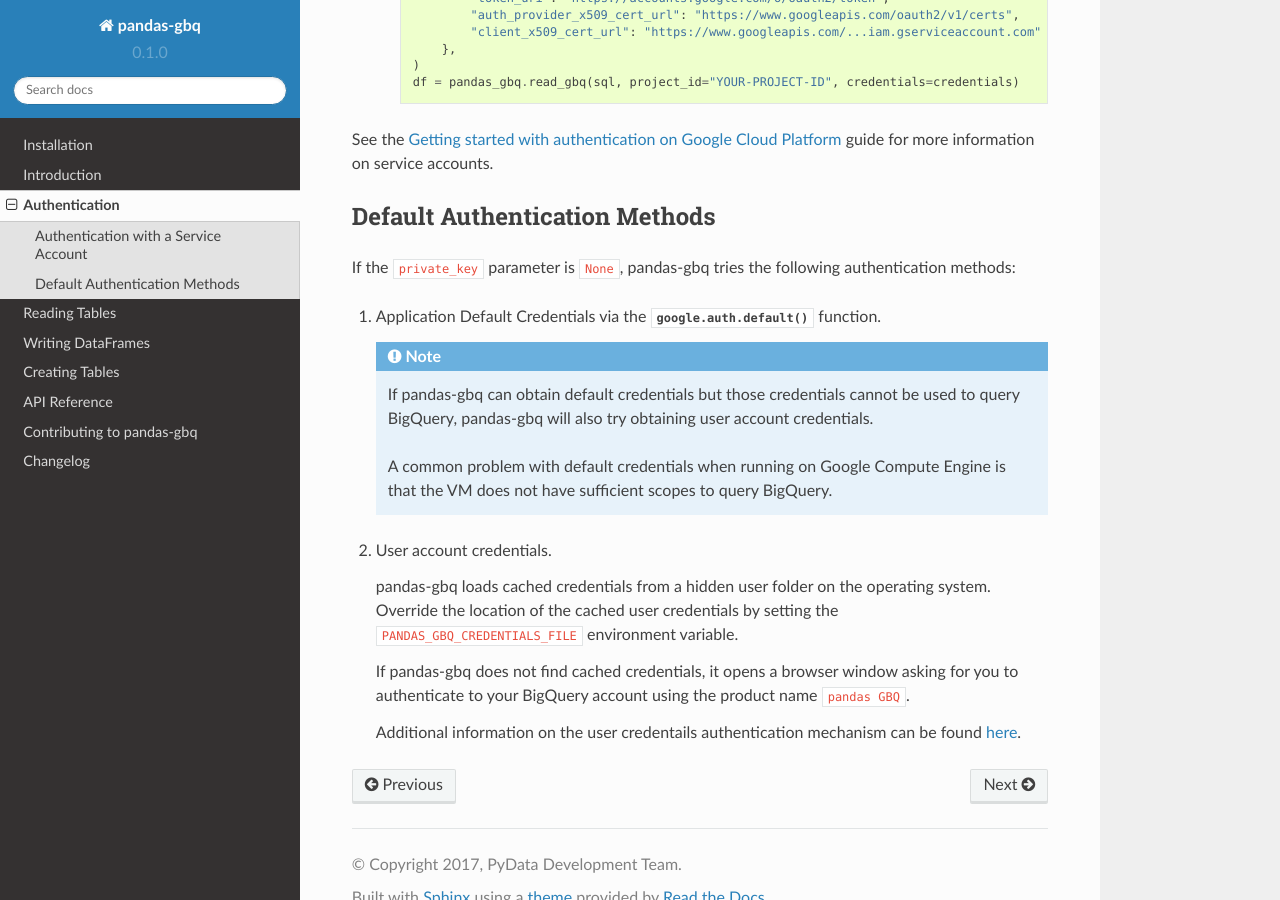
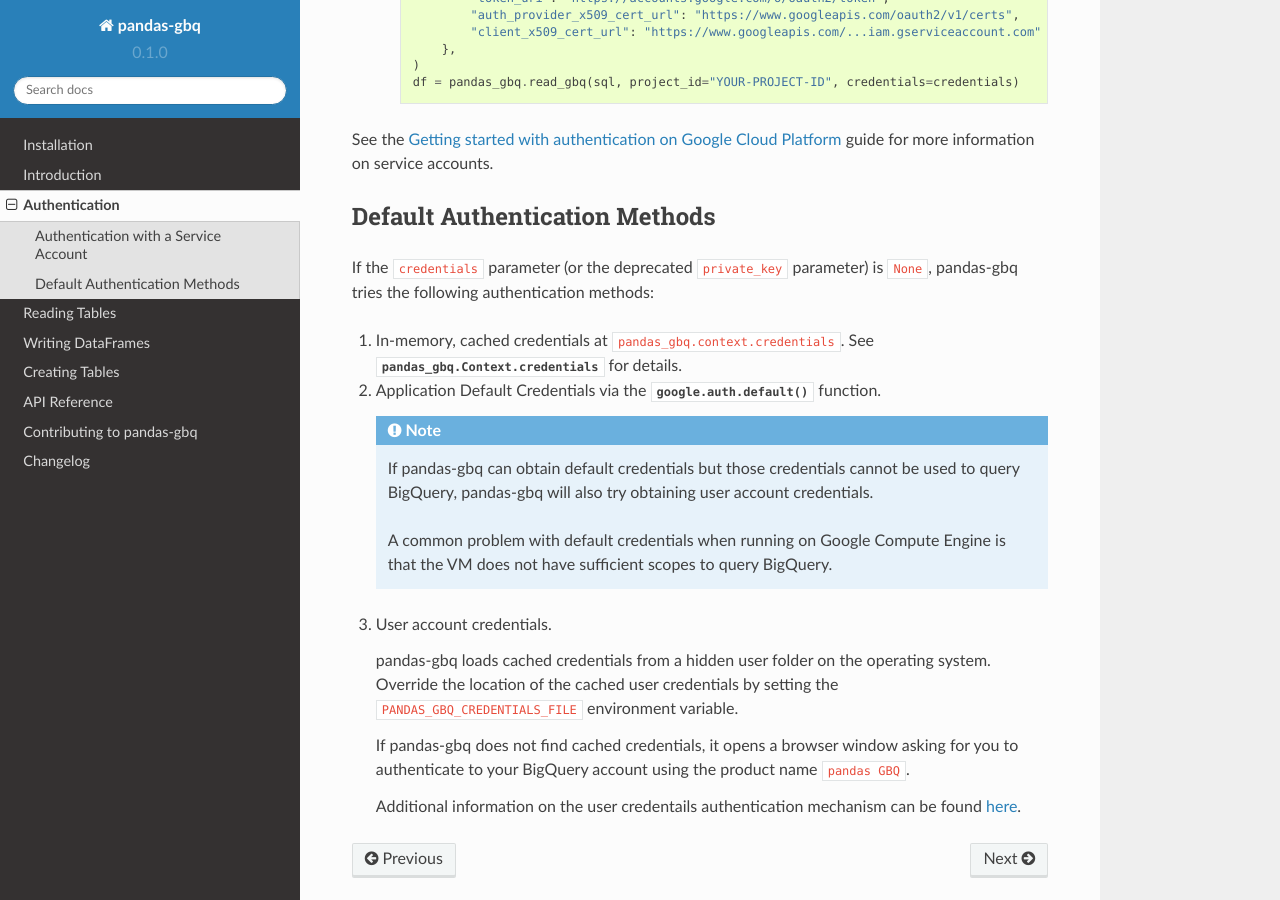
Before and after one commit to googleapis/python-bigquery-pandas, a Sphinx documentation site: the page built from docs/source/howto/authentication.rst, in a window 1280 px wide and 900 px high, scrolled down 894 px. Built offline with Sphinx 7.4.7 and the Read the Docs theme 2.0.0, drawn with Linux system fonts in a browser that asks for light colours.

Commit message:
Release 0.8.0
* Update changelog.
* Add Python 3.7 to supported versions in the package.
* Fix docstrings in new Context class to match pandas-style.
* Document new context class in authentication and API docs.

```diff
--- a/docs/source/api.rst
+++ b/docs/source/api.rst
@@ -18,6 +18,10 @@
    Context
 
 .. autofunction:: read_gbq
+
 .. autofunction:: to_gbq
+
 .. autodata:: context
+
 .. autoclass:: Context
+   :members:
--- a/docs/source/contributing.rst
+++ b/docs/source/contributing.rst
@@ -321,7 +321,7 @@
    - ``GBQ_PROJECT_ID`` with the value being the ID of your BigQuery project.
 
    - ``SERVICE_ACCOUNT_KEY`` with the value being the base64-encoded
-   *contents* of the JSON key that you downloaded for your service account.
+     *contents* of the JSON key that you downloaded for your service account.
 
    Keep the contents of these variables confidential. These variables contain
    sensitive data and you do not want their contents being exposed in build
--- a/docs/source/howto/authentication.rst
+++ b/docs/source/howto/authentication.rst
@@ -58,10 +58,14 @@
 Default Authentication Methods
 ------------------------------
 
-If the ``private_key`` parameter is ``None``, pandas-gbq tries the following
-authentication methods:
+If the ``credentials`` parameter (or the deprecated ``private_key``
+parameter) is ``None``, pandas-gbq tries the following authentication
+methods:
 
-1. Application Default Credentials via the :func:`google.auth.default`
+1. In-memory, cached credentials at ``pandas_gbq.context.credentials``. See
+   :attr:`pandas_gbq.Context.credentials` for details.
+
+2. Application Default Credentials via the :func:`google.auth.default`
    function.
 
    .. note::
--- a/setup.py
+++ b/setup.py
@@ -47,6 +47,7 @@
         "Programming Language :: Python :: 3",
         "Programming Language :: Python :: 3.5",
         "Programming Language :: Python :: 3.6",
+        "Programming Language :: Python :: 3.7",
         "Topic :: Scientific/Engineering",
     ],
     keywords="data",
```
Also changed, not shown: other parts of docs/source/howto/authentication.rst (+1 -1 lines), docs/source/changelog.rst (+10 -2 lines), 1 other file.
